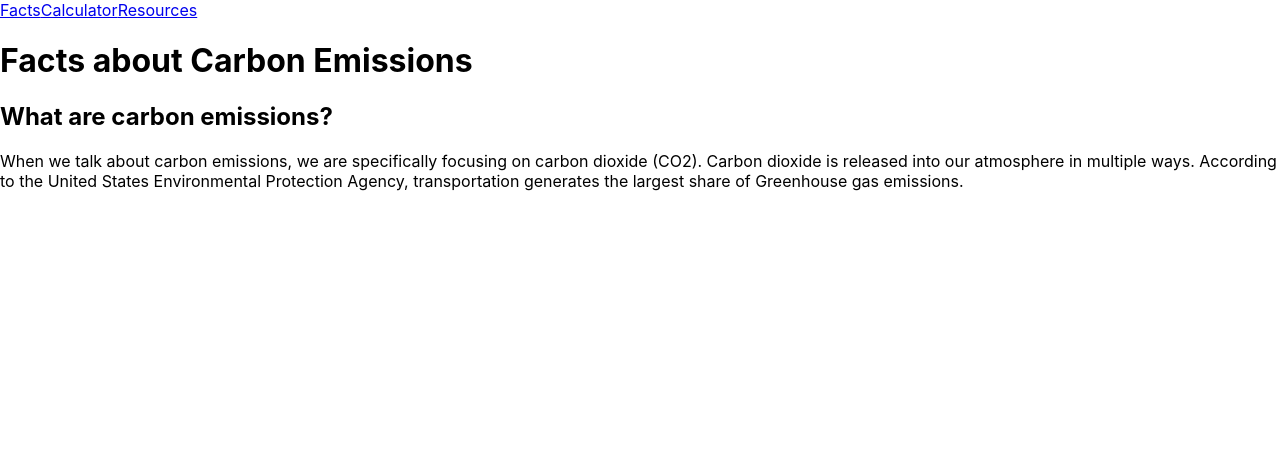
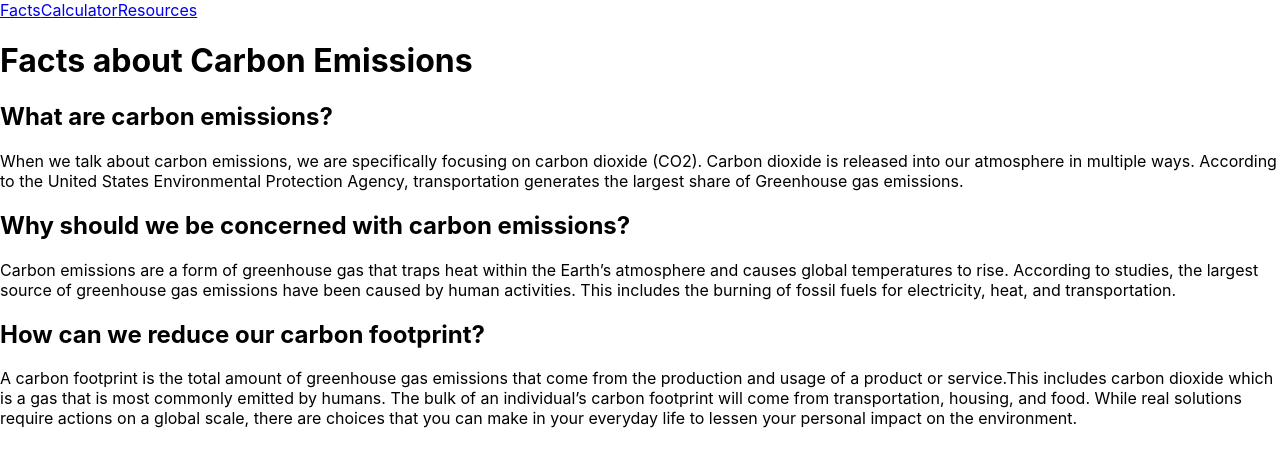
Before and after one commit to uw-info442c-au20/Vroom, a React (Create React App) app in the folder vroom/: page / in a window 1280 px wide. Shown: the top 466 px of the page. Built offline with nearby package versions, Linux system fonts and the light colour scheme.

Commit message:
adding more content

```diff
--- a/vroom/src/Facts.js
+++ b/vroom/src/Facts.js
@@ -11,6 +11,23 @@ const Facts = () => {
                     States Environmental Protection Agency, transportation generates the largest share of
                     Greenhouse gas emissions.
                 </p>
+
+            <h2>Why should we be concerned with carbon emissions?</h2>
+                <p>
+                    Carbon emissions are a form of greenhouse gas that traps heat within the Earth’s
+                    atmosphere and causes global temperatures to rise. According to studies, the largest
+                    source of greenhouse gas emissions have been caused by human activities. This includes
+                    the burning of fossil fuels for electricity, heat, and transportation.
+                </p>
+
+            <h2>How can we reduce our carbon footprint?</h2>
+                <p>
+                A carbon footprint is the total amount of greenhouse gas emissions that come from the production
+                and usage of a product or service.This includes carbon dioxide which is a gas that is most commonly
+                emitted by humans. The bulk of an individual’s carbon footprint will come from transportation, housing,
+                and food. While real solutions require actions on a global scale, there are choices that you can make in your
+                everyday life to lessen your personal impact on the environment.
+                </p>
        </div>
     );
 }
```
Also changed, not shown: 1 other file (tests, documents, lock files or other folders).
